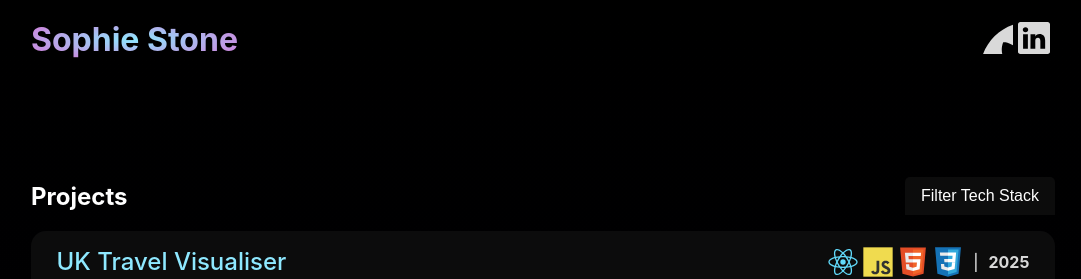
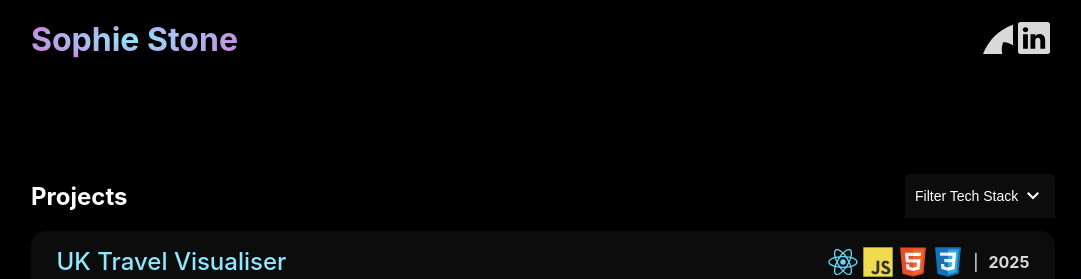
Before and after one commit to torkilv/norgeskart-kommuner, a React (Create React App) app: page /#/ in a window 1280 px wide. Shown: the top 279 px of the page, without its empty margins (97-1178 px from the left). Built offline with nearby package versions, Linux system fonts and the light colour scheme.

Commit message:
Add chevron

```diff
--- a/src/components/dropdown/Dropdown.css
+++ b/src/components/dropdown/Dropdown.css
@@ -7,11 +7,14 @@
     background-color: rgba(25, 25, 25, 0.5);
     color: white;
     padding: 10px;
-    font-size: 16px;
+    font-size: 14px;
     border: none;
     border-radius: 5px 5px 0 0;
     cursor: pointer;
     width: 150px;
+    display: flex;
+    align-items: center;
+    justify-content: space-between;
 }
 
 .dropbtn:hover {
@@ -28,13 +31,18 @@
     background-color: rgba(25, 25, 25, 1);
     border-radius: 0 0 5px 5px;
     box-shadow: 0px 8px 16px 0px rgba(0,0,0,0.2);
+    font-size: 14px;
 }
 
-.dropdown-content .dropdown-item {
+.dropdown-item {
     padding: 6px 10px;
 }
 
-.dropdown-content .dropdown-item:hover {
+.dropdown-item:hover {
     background-color: black;
     cursor: pointer;
 }
+
+.dropdown-item input {
+    margin-right: 6px;
+}
--- a/src/components/dropdown/Dropdown.js
+++ b/src/components/dropdown/Dropdown.js
@@ -1,5 +1,6 @@
 import React, {useState} from 'react';
 import './Dropdown.css';
+import {ReactComponent as Chevron} from '../../assets/down-arrow.svg';
 
 function Dropdown({ allTechStacks, selectedTechStacks, onTechStackChange }) {
     const [dropdownOpen, setDropdownOpen] = useState(false);
@@ -10,7 +11,7 @@ function Dropdown({ allTechStacks, selectedTechStacks, onTechStackChange }) {
 
     return (
     <div className="dropdown">
-      <button className="dropbtn" onClick={toggleDropdown}>Filter Tech Stack</button>
+      <button className="dropbtn" onClick={toggleDropdown}>Filter Tech Stack <Chevron/> </button>
       {dropdownOpen && <div className="dropdown-content">
         {allTechStacks.map((techStack) => (
           <label key={techStack} className="dropdown-item">
```
Also changed, not shown: src/assets/down-arrow.svg (added).
